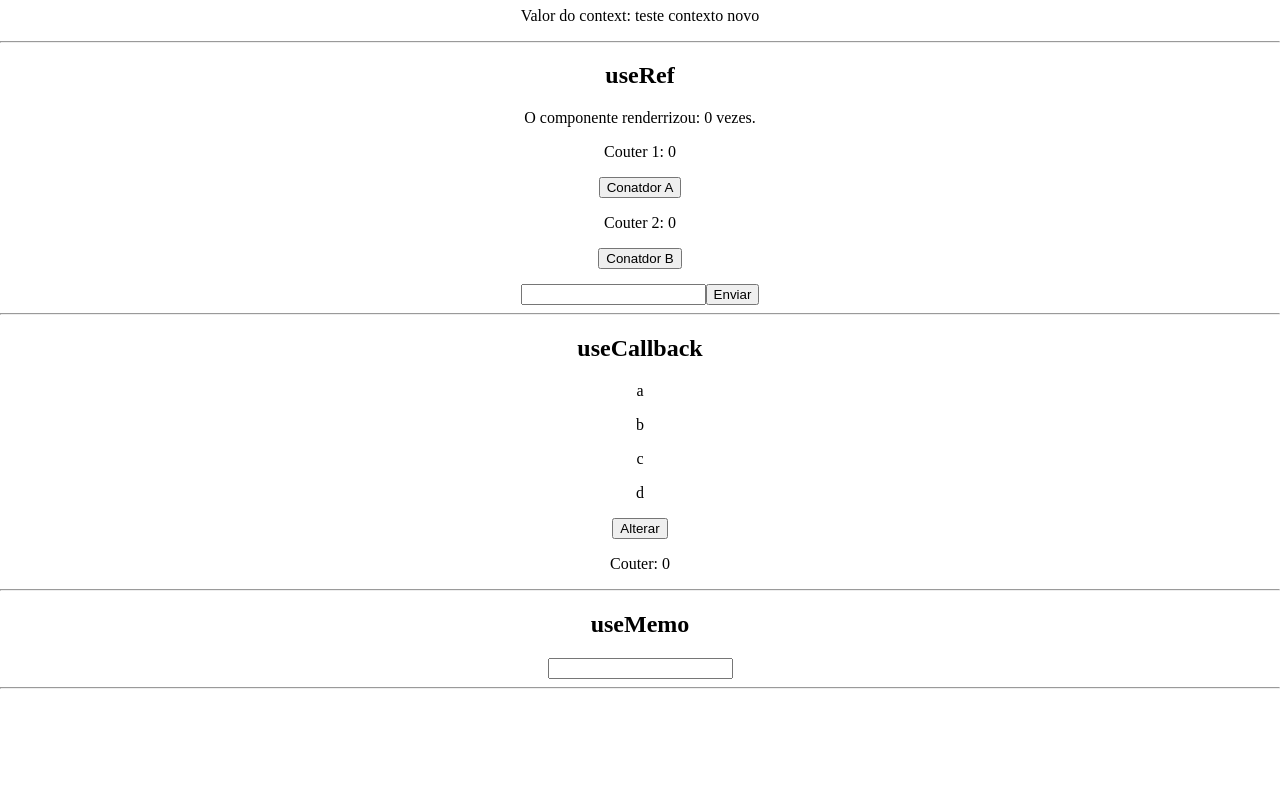
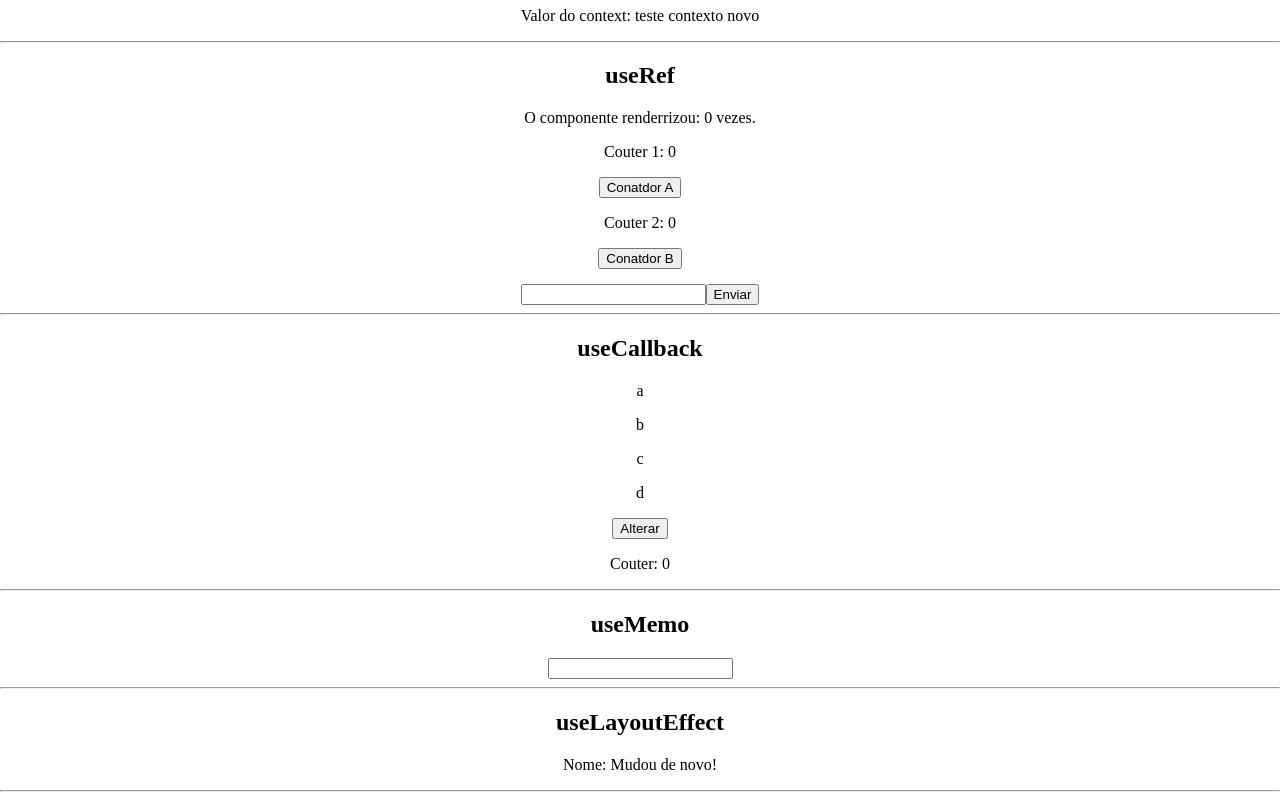
Before and after one commit to Alessandro021/hooks-react, a React (Vite) app: page / in a window 1280 px wide. Shown: the part 880-1680 px from the top of the page. Before the commit the page ends 1577 px from the top, so only its background shows below. Built offline with nearby package versions, Linux system fonts and the light colour scheme.

Commit message:
useLayoutEffect

```diff
--- /dev/null
+++ b/src/components/HookUseState/HookUseLayoutEffect.jsx
@@ -0,0 +1,26 @@
+import { useLayoutEffect, useEffect, useState } from "react";
+
+const HookUselayoutEffect = () => {
+    const [name, setName] = useState("Algum nome")
+
+    useEffect(() => {
+        console.log("2")
+        setName("Mudou de novo!")
+    },[])
+
+    useLayoutEffect(() => {
+        console.log("1")
+        setName("Outro nome")
+    },[])
+
+    console.log(name)
+    return(
+        <div>
+            <h2>useLayoutEffect</h2>
+            <p>Nome: {name}</p>
+            <hr />
+        </div>
+    )
+}
+
+export default HookUselayoutEffect;
--- a/src/pages/Home/Home.jsx
+++ b/src/pages/Home/Home.jsx
@@ -9,6 +9,7 @@
 import HookUseRef from "../../components/HookUseState/HookUseRef";
 import HookUseCallback from "../../components/HookUseState/HookUseCallback";
 import HookUseMemo from "../../components/HookUseState/HookUseMemo";
+import HookUselayoutEffect from "../../components/HookUseState/HookUseLayoutEffect";
 
 const Home = () => {
     const {contextValue} = useContext(SomeContext)
@@ -27,6 +28,7 @@
             <HookUseRef />
             <HookUseCallback />
             <HookUseMemo />
+            <HookUselayoutEffect />
         </div>
     )
 }
```
